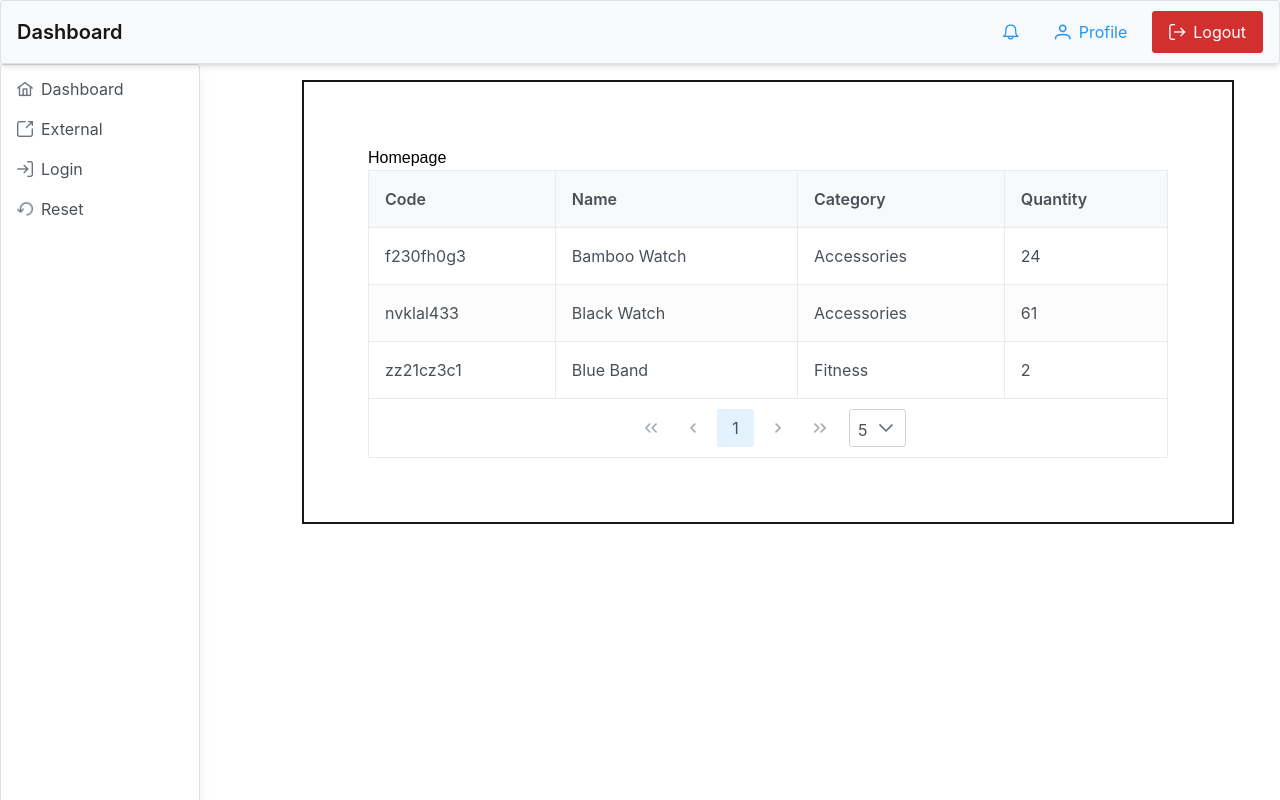
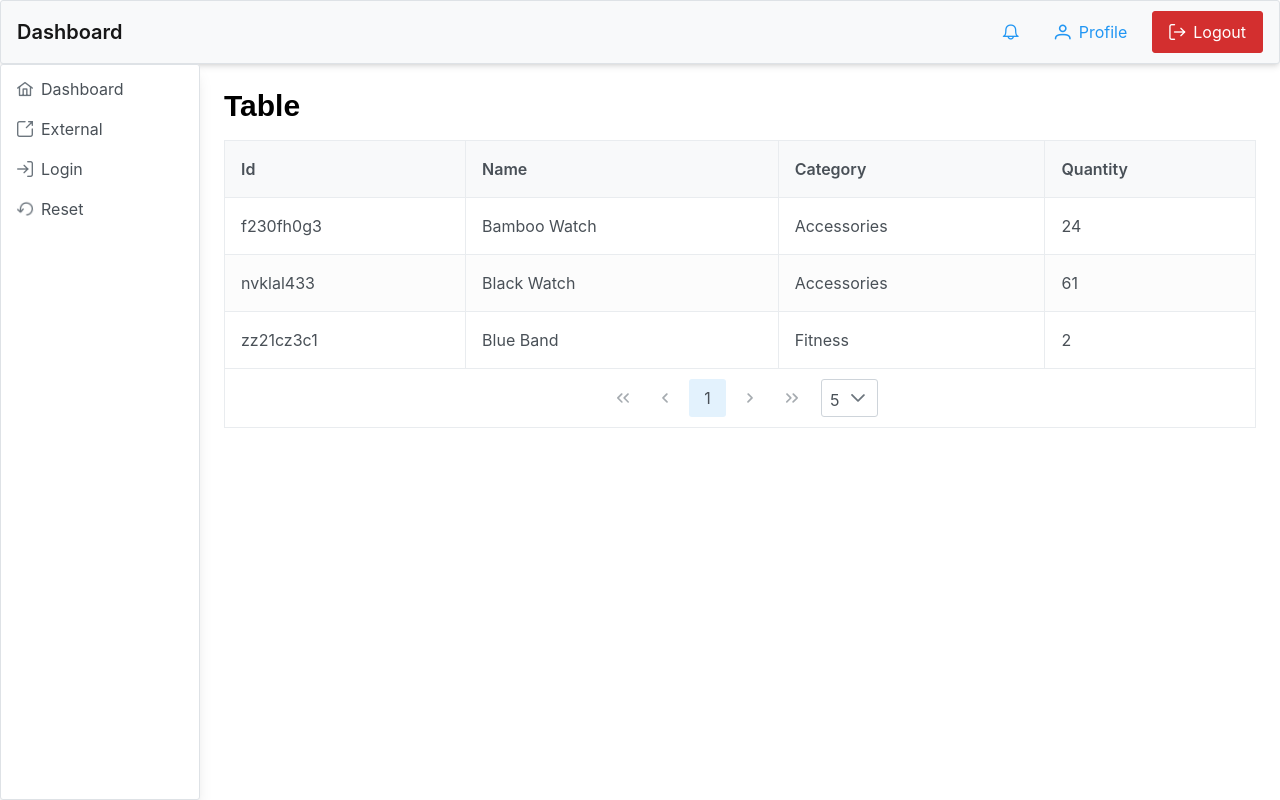
Before and after one commit to Zlatkoo25/news-portal-website, a Next.js app: page /dashboard in a window 1280 px wide. Built offline with nearby package versions, Linux system fonts and the light colour scheme.

Commit message:
style: Fix dashboard composition mismatch.
- Fix incorrect placement of table in the page.
- Refactor styling code in root layout.tsx to prevent unwanted behaviour.

```diff
--- a/app/(auth)/login/page.tsx
+++ b/app/(auth)/login/page.tsx
@@ -4,7 +4,7 @@ import LoginForm from "@/app/ui/component/Authentication/LoginForm";
 
 export default function LoginPage() {
   return (
-    <div>
+    <div className="flex items-center">
       <LoginForm/>
     </div>
   );
--- a/app/dashboard/layout.tsx
+++ b/app/dashboard/layout.tsx
@@ -18,22 +18,18 @@ export default function RootLayout({
   children: React.ReactNode;
 }>) {
   return (
-    <div className="flex h-screen flex-col">
+    <div className="flex h-screen w-screen flex-col">
 
-      <div>
-        {/* NOTE: Header and SideNavbar will always be present*/}
-        <div className="fixed left-0 top-0 w-full z-50">
-          <Header />
-        </div>
+      {/* NOTE: Header and SideNavbar will always be present*/}
+      <Header />
 
-        <div className="fixed w-64 left-0 top-16 h-full z-40" >
-          <SideNav />
-        </div>
+      <div className="flex flex-1 overflow-hidden" >
+        <SideNav />
+
+        <main className="overflow-y-auto flex-1 p-6">
+          {children}
+        </main>
       </div>
-
-      <main className="ml-64 pt-20 px-6 md:px-12 overflow-y-auto flex-1">
-        {children}
-      </main>
     </div>
   );
 }
--- a/app/dashboard/page.tsx
+++ b/app/dashboard/page.tsx
@@ -3,9 +3,9 @@ import { products } from '@/app/lib/mockData';
 
 export default function Home() {
   return (
-    <div className="flex flex-col justify-center w-full  border-2 p-16">
-      <p className="text-black">Homepage</p>
-      <Table products={products}/>
+    <div className="flex flex-col gap-4 w-full">
+      <p className="text-black font-bold text-3xl">Table</p>
+      <Table products={products} />
     </div>
   );
 }
--- a/app/layout.tsx
+++ b/app/layout.tsx
@@ -28,9 +28,9 @@ export default function RootLayout({
   return (
     <html
       lang="en"
-      className={`${geistSans.variable} ${geistMono.variable} h-full antialiased`}
+      className={`${geistSans.variable} ${geistMono.variable} h-full w-full antialiased`}
     >
-      <body className="min-h-full flex items-center justify-center bg-gray-50">
+      <body className="min-h-full min-w-full bg-gray-50">
         {children}
       </body>
     </html>
--- a/app/dashboard/loading.tsx
+++ b/app/loading.tsx
@@ -2,7 +2,7 @@ export default function Loading() {
   return (
     <div className="flex items-center justify-center h-screen">
       <i className="pi pi-spin pi-spinner text-4xl text-blue-500"></i>
-      <span className="ml-3 text-lg">Loading dashboard...</span>
+      <span className="ml-3 text-lg">Loading...</span>
     </div>
   );
 }
--- a/app/ui/component/Dashboard/Table.tsx
+++ b/app/ui/component/Dashboard/Table.tsx
@@ -1,4 +1,3 @@
-
 import { DataTable } from 'primereact/datatable';
 import { Column } from 'primereact/column';
 import { TableProps } from '@/app/lib/definitions';
@@ -7,11 +6,11 @@ import { TableProps } from '@/app/lib/definitions';
 export default function Table({ products }: TableProps) {
 
   return (
-    <div className="card ">
+    <div className="card">
       <DataTable value={products} showGridlines stripedRows
       paginator rows={5} rowsPerPageOptions={[5, 10, 25, 50]}
       tableStyle={{ minWidth: '50rem' }}>
-        <Column field="code" header="Code"></Column>
+        <Column field="code" header="Id"></Column>
         <Column field="name" header="Name"></Column>
         <Column field="category" header="Category"></Column>
         <Column field="quantity" header="Quantity"></Column>
```
